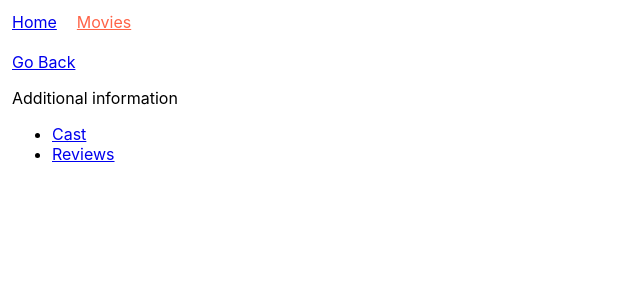
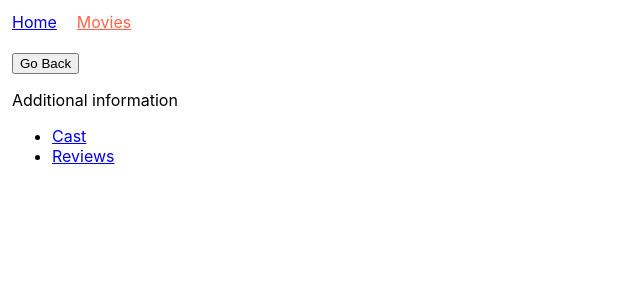
Before and after one commit to AlexNumo/goit-react-hw-05-movies, a React (Create React App) app: page /goit-react-hw-05-movies/movies/1 in a window 1280 px wide. Shown: the top 300 px of the page, without its empty margins (0-640 px from the left). Built offline with nearby package versions, Linux system fonts and the light colour scheme; no server answers.

Commit message:
Chabge go back

```diff
--- a/src/Pages/PreviewPage/PreviewPage.jsx
+++ b/src/Pages/PreviewPage/PreviewPage.jsx
@@ -1,4 +1,4 @@
-import {Link, NavLink, useParams, Outlet, useLocation} from "react-router-dom";
+import { NavLink, useParams, Outlet, useNavigate} from "react-router-dom";
 import {getMovieById} from "../../Services/FetchAPI";
 import {useEffect, useState} from "react";
 import {MovieCard} from "../../components/MovieCard/MovieCard";
@@ -6,12 +6,16 @@ import {toast} from "react-hot-toast";
 
 export const PreviewPage = () => {
   const {itemId} = useParams();
-  const location = useLocation();
+  // const location = useLocation();
   const [item, setItem] = useState(null);
-  // let [searchParams, setSearchParams] = useSearchParams();
-  // let user = searchParams.get("id");
-  // // let sdv = setSearchParams({ id: 545});
-  // console.log(user);
+  const navigate = useNavigate();
+  // const [searchParams, setSearchParams] = useSearchParams();
+
+  // const search = setSearchParams.get('cast');
+
+  // console.log(search);
+
+  const goBack = () => navigate(-1);
 
   useEffect(() => {
     async function fetchItem(){
@@ -27,18 +31,21 @@ export const PreviewPage = () => {
 
   return (
     <div>
-      <Link to={location?.state?.from ?? '/'}>Go Back</Link>
+      {/* <Link to={location?.state?.from ?? '/'}>Go Back</Link> */}
+      <button onClick={goBack}>Go Back</button>
       {item && <MovieCard item={item}/>}
       <div>
         <p>Additional information</p>
         <ul>
           <li>
-            <NavLink to='cast' state={{ from: location?.state?.from ?? '/' }}>
+          {/* state={{ from: location?.state?.from ?? '/' }} */}
+            <NavLink to='cast' >
               Cast
             </NavLink>
           </li>
           <li>
-            <NavLink to='reviews' state={{ from: location?.state?.from ?? '/' }}>
+          {/* state={{ from: location?.state?.from ?? '/' }} */}
+            <NavLink to='reviews' >
               Reviews
             </NavLink>
           </li>
--- a/src/Pages/SearchMoviesPage/SearchMoviesPage.jsx
+++ b/src/Pages/SearchMoviesPage/SearchMoviesPage.jsx
@@ -3,8 +3,6 @@ import {useLocation, useNavigate, useSearchParams} from "react-router-dom";
 import {getFoundMovies} from "../../Services/FetchAPI";
 import MovieInfo from "../../components/Movieinfo/Movieinfo";
 import {SearchMovies} from "../../components/SearchMovies/SearchMovies";
-
-
 
 const SearchMoviesPage = () => {
 
```
